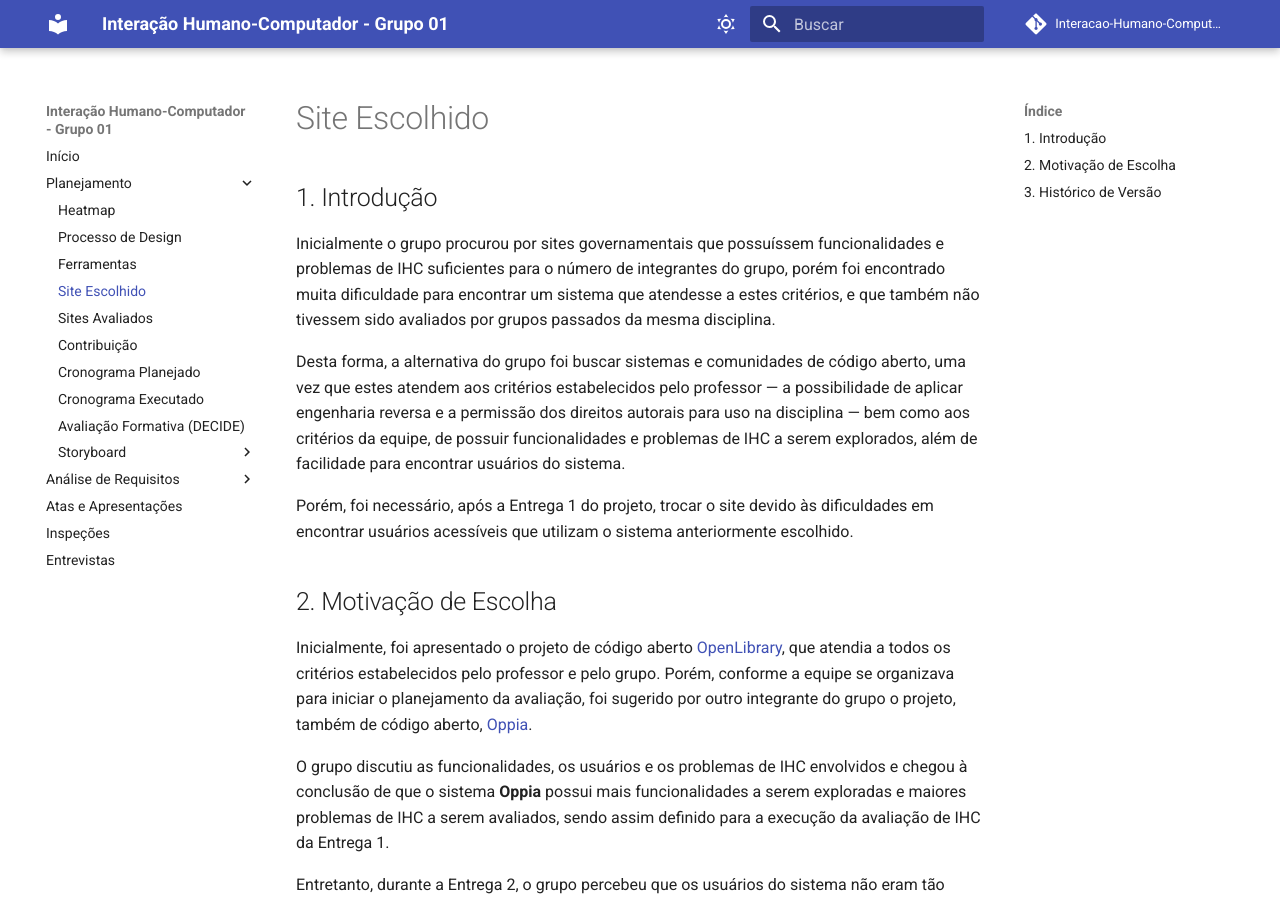
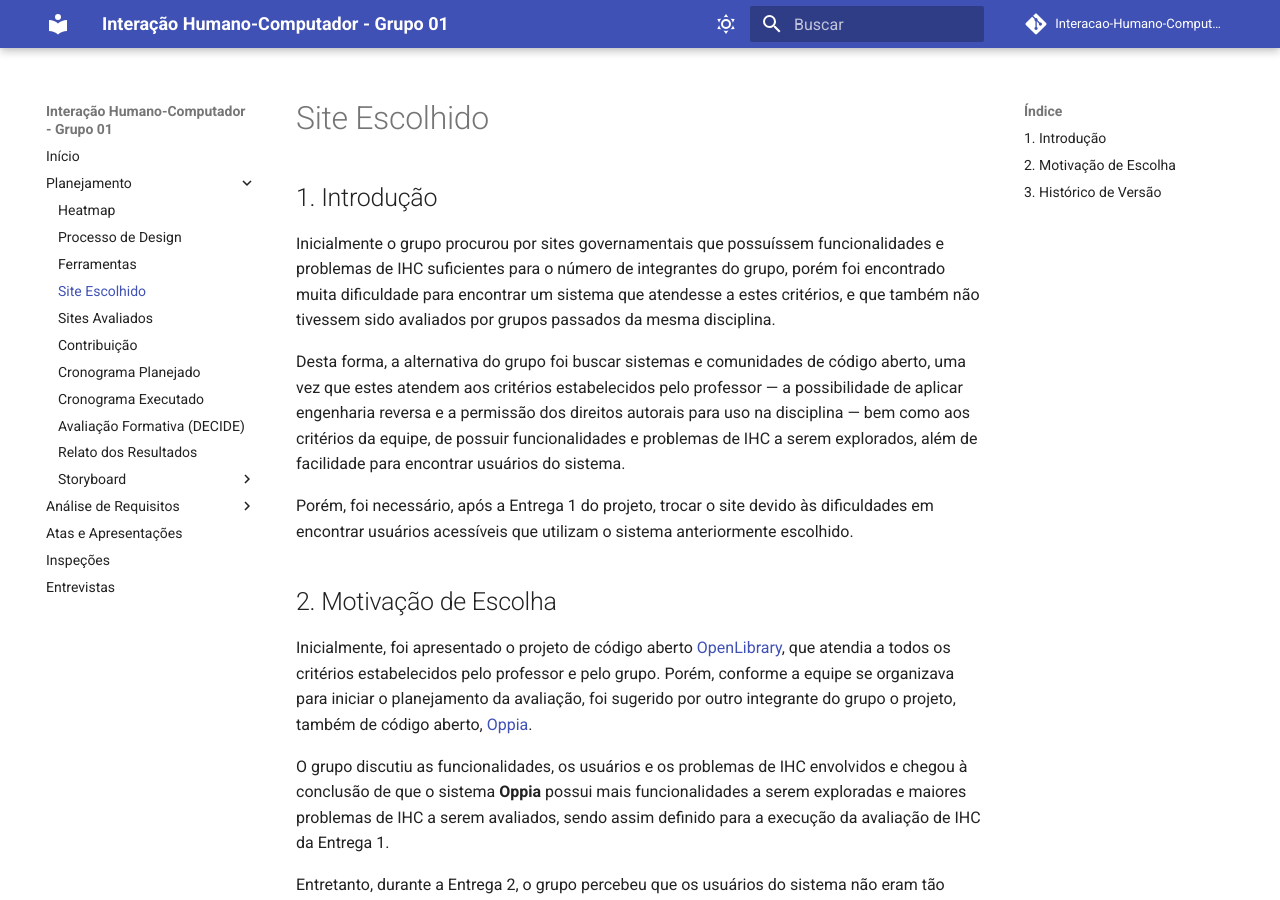
Before and after one commit to Interacao-Humano-Computador/2026.2-Grupo01, an MkDocs documentation site: the page built from docs/planejamento/site_escolhido.md, in a window 1280 px wide and 900 px high. Built offline with MkDocs 1.6.1 and Material for MkDocs 9.7.7, drawn with Linux system fonts in a browser that asks for light colours; comment, search, counter and statistics services are not loaded.

Commit message:
Add 'Relato dos Resultados' to mkdocs.yml

```diff
--- a/mkdocs.yml
+++ b/mkdocs.yml
@@ -39,6 +39,7 @@
     - Cronograma Planejado: planejamento/cronograma/cronograma_planejado.md
     - Cronograma Executado: planejamento/cronograma/cronograma_executado.md
     - Avaliação Formativa (DECIDE): planejamento/planejamento_avaliacao_decide.md
+    - Relato dos Resultados: planejamento/planejamento_relato_resultados.md
     - Storyboard:
       - Planejamento da Avaliação do Storyboard: planejamento/storyboard/planejamento_avaliacao_storyboard.md
       - Planejamento do Relato dos Resultados da Avaliação do Storyboard: planejamento/storyboard/planejamento_relato_resultados_storyboard.md
```
